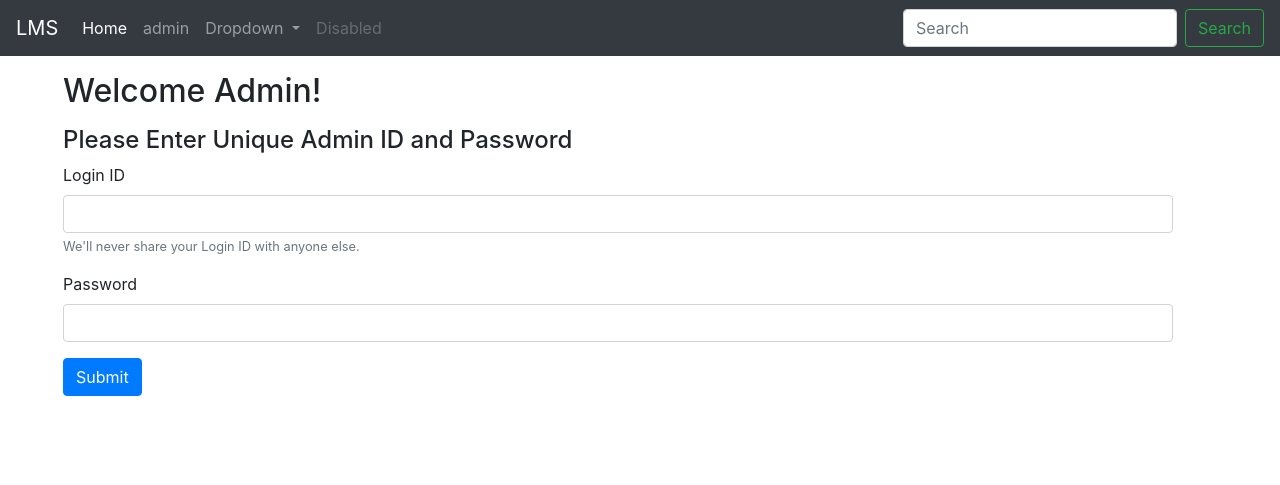
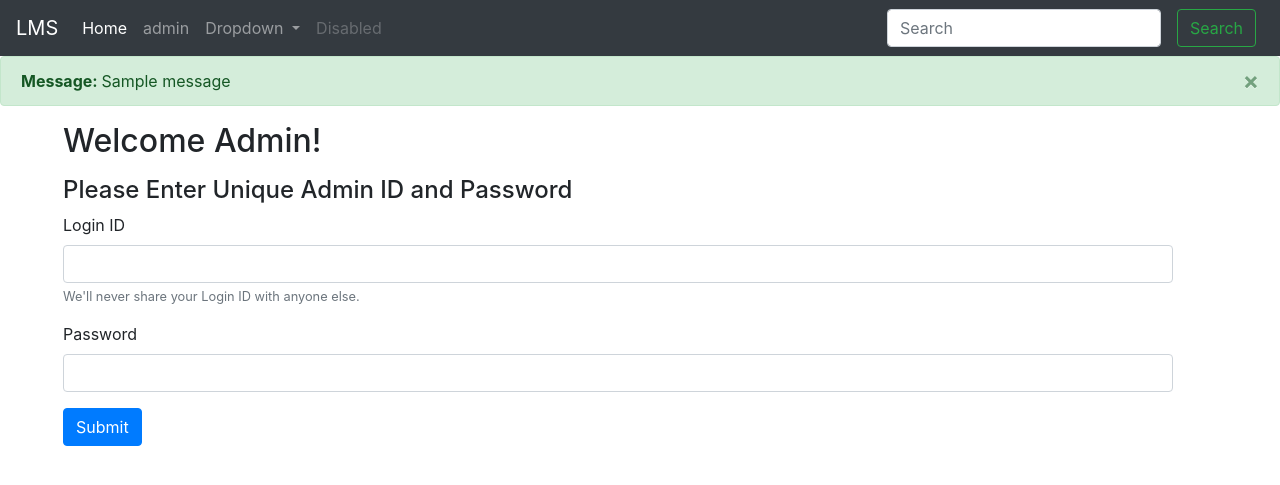
Before and after one commit to er-gagan/Library-Management-System, a Django app: page /AdminLoginPage in a window 1280 px wide. Shown: the top 485 px of the page. Run offline with Django 3.2, Linux system fonts and the light colour scheme; one stand-in notice (Sample message) is shown; some libraries are stand-ins or nearby versions.

Commit message:
login logout functionality added
login logout functionality added

```diff
--- a/LMSenv/LMS/LMS/settings.py
+++ b/LMSenv/LMS/LMS/settings.py
@@ -11,11 +11,12 @@ https://docs.djangoproject.com/en/3.0/ref/settings/
 """
 
 import os
-
+from django.contrib.messages import constants as messages
 # Build paths inside the project like this: os.path.join(BASE_DIR, ...)
 BASE_DIR = os.path.dirname(os.path.dirname(os.path.abspath(__file__)))
 TEMPLATES_DIR = os.path.join(BASE_DIR,'templates')
 STATIC_DIR = os.path.join(BASE_DIR,'static')
+STATIC_ROOT = os.path.join(BASE_DIR,'staticfiles')
 
 # Quick-start development settings - unsuitable for production
 # See https://docs.djangoproject.com/en/3.0/howto/deployment/checklist/
@@ -123,3 +124,6 @@ STATIC_URL = '/static/'
 STATICFILES_DIRS = [
     STATIC_DIR,
 ]
+MESSAGE_TAGS = {
+    messages.ERROR:'danger'
+}
--- a/LMSenv/LMS/LMSapp/urls.py
+++ b/LMSenv/LMS/LMSapp/urls.py
@@ -6,6 +6,7 @@ urlpatterns = [
     path('AdminLoginPage',views.AdminLoginPage),
     path('StudentLoginPage',views.StudentLoginPage),
     path('AdminWelcomePage',views.AdminWelcomePage),
+    path('logout',views.LogOut),
 
     path('StudentRegistrationPage',views.StudentRegistrationPage),
     path('BookIssueToStudent',views.BookIssueToStudent),
--- a/LMSenv/LMS/LMSapp/views.py
+++ b/LMSenv/LMS/LMSapp/views.py
@@ -1,7 +1,9 @@
 from django.shortcuts import redirect, render
 from django.http import HttpResponse
 from LMSapp.models import Book_Issue_Student, Student_Registration,Faculty_Registration,Book_Registration
-
+from django.views.decorators.csrf import csrf_exempt
+from django.contrib import messages
+from django.contrib.auth import authenticate,login,logout
 # username contact@rbmi
 # pwd contact@rbmi
 
@@ -14,11 +16,27 @@ def AdminLoginPage(request):
 def StudentLoginPage(request):
     return render(request,"LMSapp/StudentLoginPage.html")
 
+@csrf_exempt
 def AdminWelcomePage(request):
     if request.method == 'POST':
-        return render(request,"LMSapp/AdminWelcomePage.html")
+        loginusername = request.POST['username']
+        loginpassword = request.POST['password']
+        user = authenticate(username=loginusername,password=loginpassword)
+        if user is not None:
+            login(request,user)
+            messages.success(request,"Successfully Logged In")
+            return render(request,"LMSapp/AdminWelcomePage.html")
+        else:
+            messages.error(request,"Invallid Credentials, Please Try Again")
+            return render(request,"LMSapp/AdminLoginPage.html")
     else:
-        return HttpResponse("<h1>404 - Not Found :(</h1>")
+        return HttpResponse("<h1>404 - Not Found</h1>")
+
+@csrf_exempt
+def LogOut(request):
+    logout(request)
+    messages.success(request,"Successfully Logged Out")
+    return redirect("/")
 
 def StudentRegistrationPage(request):
     if request.method == 'POST':
--- a/LMSenv/LMS/templates/LMSapp/AdminLoginPage.html
+++ b/LMSenv/LMS/templates/LMSapp/AdminLoginPage.html
@@ -4,16 +4,16 @@
 <div class="container mx-5 my-3">
     <h2 class="mb-3">Welcome Admin!</h2 class="mb-3">
     <h4>Please Enter Unique Admin ID and Password</h4>
-    <form method="POST" action="/AdminWelcomePage">
+    <form action="AdminWelcomePage" method="POST">
         {% csrf_token %}
         <div class="form-group">
             <label for="exampleInputEmail1">Login ID</label>
-            <input type="email" class="form-control" id="exampleInputEmail1" aria-describedby="emailHelp">
+            <input type="email" class="form-control" aria-describedby="emailHelp" name="username">
             <small id="emailHelp" class="form-text text-muted">We'll never share your Login ID with anyone else.</small>
         </div>
         <div class="form-group">
             <label for="exampleInputPassword1">Password</label>
-            <input type="password" class="form-control" id="exampleInputPassword1">
+            <input type="password" class="form-control" name="password">
         </div>
         <button type="submit" class="btn btn-primary">Submit</button>
     </form>
--- a/LMSenv/LMS/templates/LMSapp/AdminWelcomePage.html
+++ b/LMSenv/LMS/templates/LMSapp/AdminWelcomePage.html
@@ -1,5 +1,8 @@
 {% extends "base.html" %}
 {% load static %}
+{% block Loggout %}
+<a href="/logout" class="btn btn-success">Logout</a>
+{% endblock Loggout %}
 {% block body %}
 <link rel="stylesheet" href="{% static 'css/AdminWelcomePage.css' %}">
 <div class="container">
--- a/LMSenv/LMS/templates/LMSapp/BookIssueToStudent_BookID.html
+++ b/LMSenv/LMS/templates/LMSapp/BookIssueToStudent_BookID.html
@@ -96,7 +96,7 @@
                 <td>{{Gender}}</td>
             </tr>
         </table>
-
+<hr>
         <table>
             <tr>
                 <th>Book ID</th>
--- a/LMSenv/LMS/templates/base.html
+++ b/LMSenv/LMS/templates/base.html
@@ -48,10 +48,23 @@
       </ul>
       <form class="form-inline my-2 my-lg-0">
         <input class="form-control mr-sm-2" type="search" placeholder="Search" aria-label="Search">
-        <button class="btn btn-outline-success my-2 my-sm-0" type="submit">Search</button>
+        <button class="btn btn-outline-success m-2 my-sm-0" type="submit">Search</button>
+        {% block Loggout %}
+
+        {% endblock Loggout %}
       </form>
     </div>
   </nav>
+
+  {% for message in messages %}
+  <div class="alert alert-{{message.tags}} mb-0 alert-dismissible fade show" role="alert">
+    <strong>Message: </strong>{{message}}
+    <button type="button" class="close" data-dismiss="alert" aria-label="Close">
+      <span aria-hidden="true">&times;</span>
+    </button>
+  </div>
+  {% endfor %}
+
   {% block body %}
 
   {% endblock body %}
```
Also changed, not shown: LMSenv/LMS/db.sqlite3.
